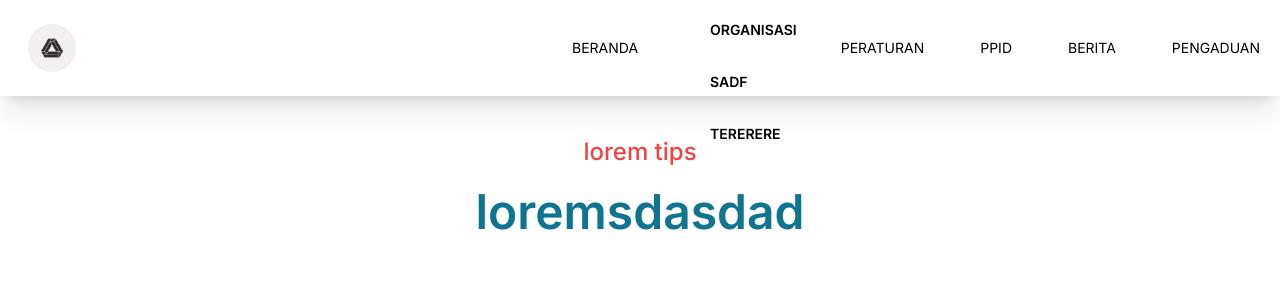
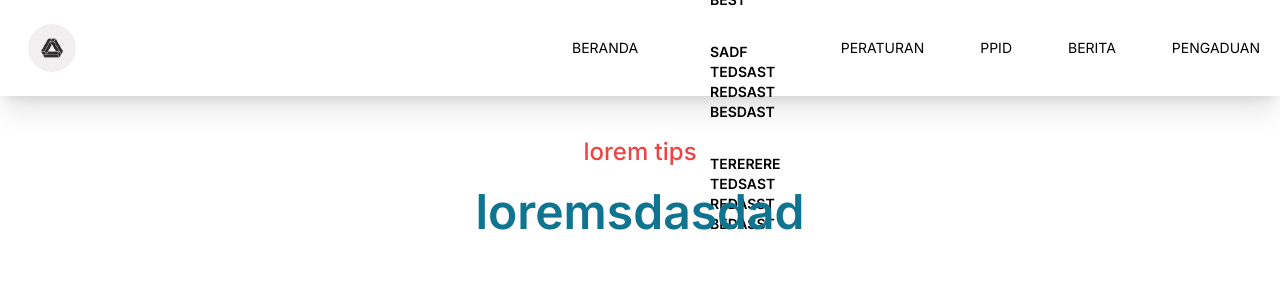
Before and after one commit to TommyPurba/companyorg, a Next.js app in the folder beacomp/: page / in a window 1280 px wide. Shown: the top 300 px of the page. Built offline with nearby package versions, Linux system fonts and the light colour scheme.

Commit message:
perbaiki sub menu12344

```diff
--- a/beacomp/src/components/navigation/Navlinks.js
+++ b/beacomp/src/components/navigation/Navlinks.js
@@ -110,6 +110,15 @@ export const Navlinks = () => {
                     <div>
                       <p className="py-4 pl-7 font-semibold md:pr-0 pr-5">
                         {sLinks.subName}
+                        {sLinks.SubNavMenu && (
+                          <div>
+                            {sLinks.SubLinks.map((SubmobLink, index) => (
+                              <div key={index}>
+                                <p>{SubmobLink.Subhead}</p>
+                              </div>
+                            ))}
+                          </div>
+                        )}
                       </p>
                     </div>
                   </div>
```
